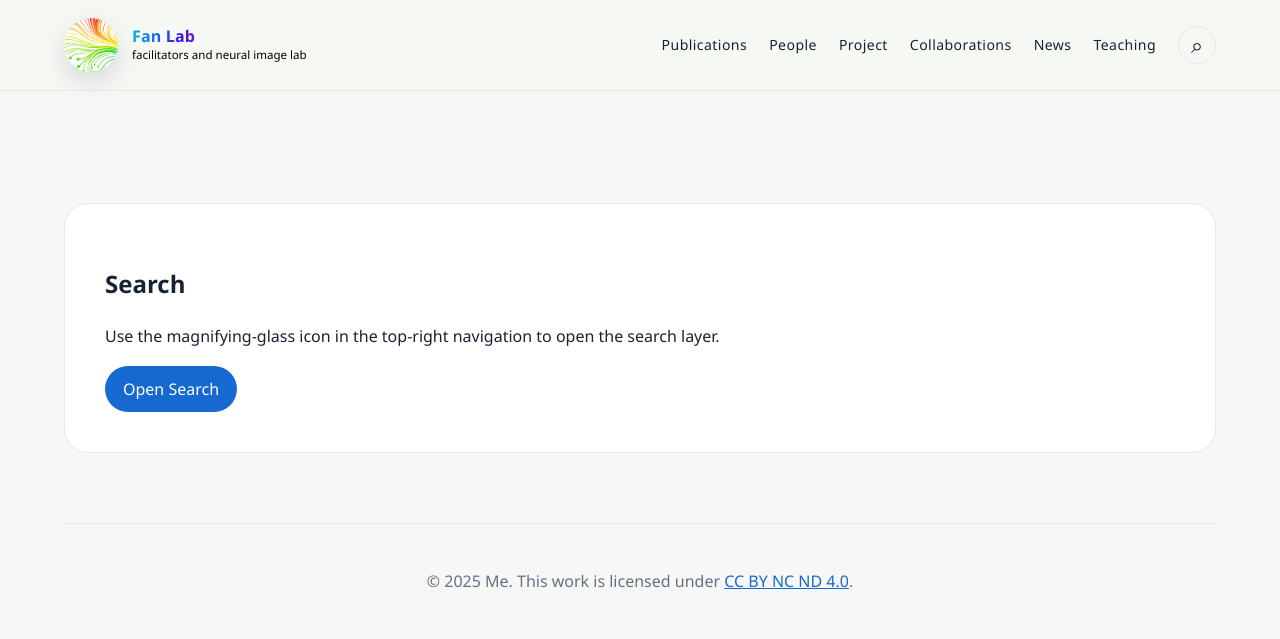
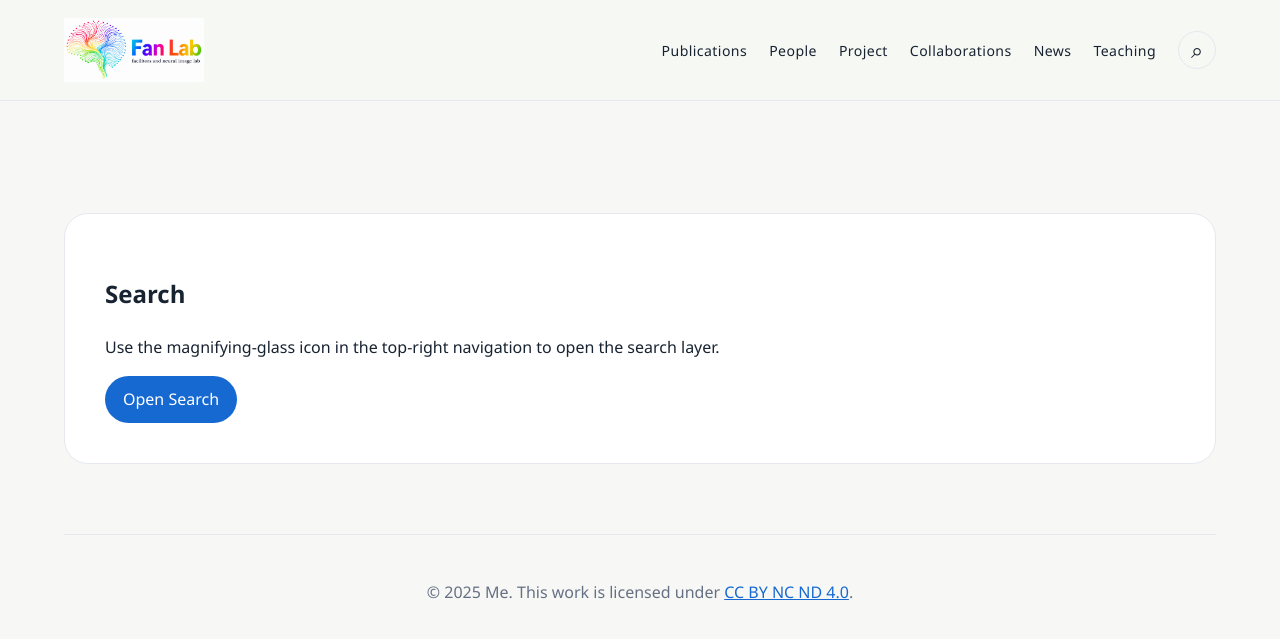
Before and after one commit to zms7777777/elon-musk-archive, a Jekyll site: the page built from search.md, in a window 1280 px wide. Shown: the top 639 px of the page. Built offline with Jekyll 4.4.1, drawn with Linux system fonts in a browser that asks for light colours.

Commit message:
Show full Fan Lab logo in header

```diff
--- a/_includes/header.html
+++ b/_includes/header.html
@@ -1,12 +1,6 @@
 <header class="site-header">
   <a class="brand" href="{{ '/' | relative_url }}">
-    <span class="brand-logo" aria-hidden="true">
-      <img class="brand-logo-img" src="{{ '/assets/img/fan-lab-logo-edited.png' | relative_url }}" alt="">
-    </span>
-    <span class="brand-copy">
-      <strong>{{ site.title }}</strong>
-      <small>{{ site.subtitle }}</small>
-    </span>
+    <img class="brand-logo" src="{{ '/assets/img/fan-lab-logo-edited.png' | relative_url }}" alt="Fan Lab - facilitators and neural image lab">
   </a>
   <button class="nav-toggle" type="button" aria-label="Open menu" data-nav-toggle>Menu</button>
   <nav class="site-nav" data-nav>
--- a/assets/css/main.css
+++ b/assets/css/main.css
@@ -47,53 +47,16 @@ img {
   align-items: center;
   color: var(--ink);
   display: inline-flex;
-  gap: 14px;
+  flex: 0 0 auto;
   min-width: 0;
   text-decoration: none;
 }
 
 .brand-logo {
-  border-radius: 50%;
-  box-shadow: 0 10px 24px rgba(24, 35, 49, 0.14);
   display: block;
-  flex: 0 0 auto;
-  height: 54px;
-  overflow: hidden;
-  width: 54px;
-}
-
-.brand-logo-img {
-  height: 100%;
-  object-fit: cover;
-  object-position: 8% 50%;
-  transform: scale(3.2);
-  transform-origin: 12% 50%;
-  width: 100%;
-}
-
-.brand-copy {
-  display: block;
-  min-width: 0;
-}
-
-.brand strong {
-  background: linear-gradient(90deg, #08aeea 0%, #3317f2 28%, #f0068f 52%, #ff7a00 74%, #61c900 100%);
-  -webkit-background-clip: text;
-  background-clip: text;
-  color: transparent;
-  display: block;
-  font-size: 1rem;
-  font-weight: 900;
-  letter-spacing: 0.01em;
-  line-height: 1.05;
-}
-
-.brand small {
-  color: #000;
-  display: block;
-  font-size: 0.72rem;
-  line-height: 1.2;
-  margin-top: 3px;
+  height: auto;
+  max-width: 140px;
+  width: min(140px, 34vw);
 }
 
 .site-nav {
@@ -153,6 +116,7 @@ img {
   line-height: 0.92;
   margin: 0 0 42px;
   max-width: none;
+  text-align: center;
   width: 100%;
 }
 
@@ -963,16 +927,8 @@ blockquote {
   }
 
   .brand-logo {
-    height: 46px;
-    width: 46px;
-  }
-
-  .brand strong {
-    font-size: 0.95rem;
-  }
-
-  .brand small {
-    font-size: 0.66rem;
+    max-width: 118px;
+    width: 32vw;
   }
 
   .home-intro,
```
Also changed, not shown: 1 other file.
